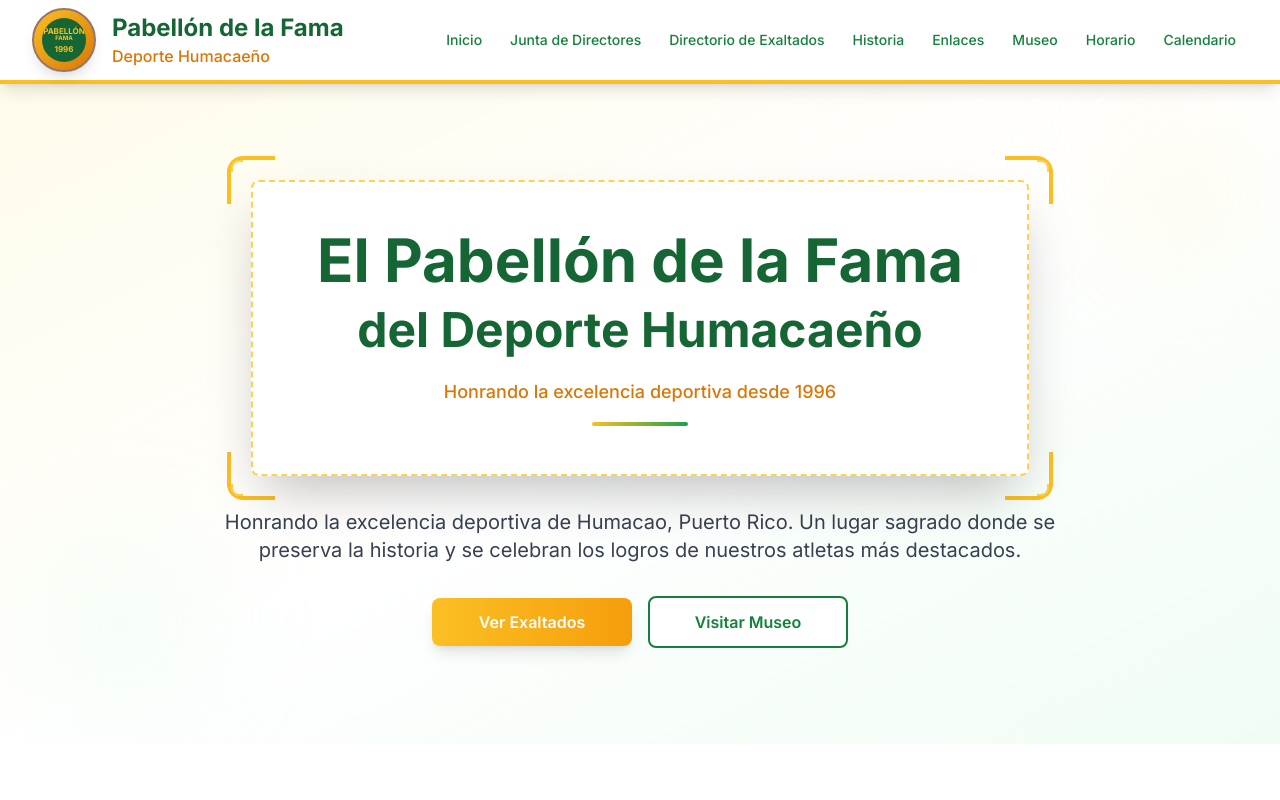
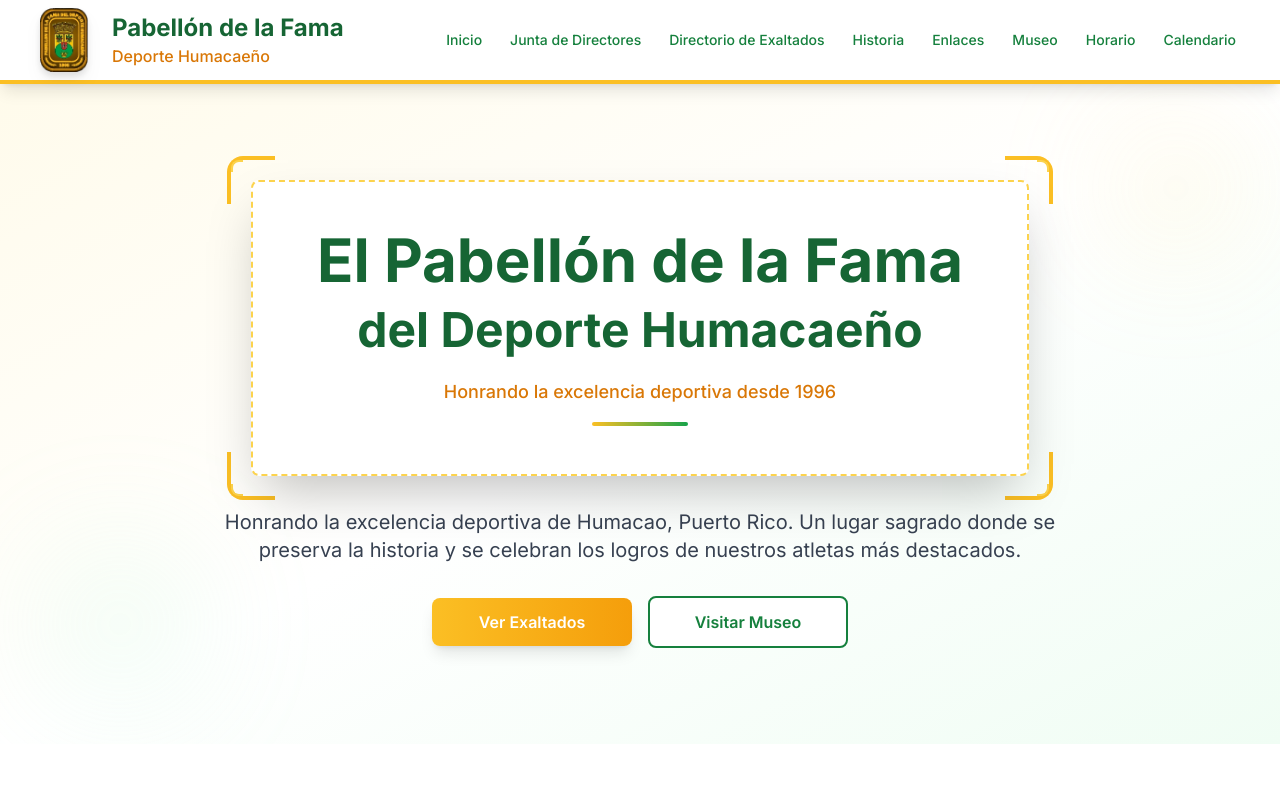
Before and after one commit to temiban013/pabellon-fama, a Next.js app: page / in a window 1280 px wide. Shown: the top 800 px of the page. Built offline with nearby package versions, Linux system fonts and the light colour scheme.

Commit message:
feat: Integración del logo

```diff
--- a/src/components/layout/Footer.tsx
+++ b/src/components/layout/Footer.tsx
@@ -1,4 +1,5 @@
 import Link from "next/link";
+import Image from "next/image";
 
 interface FooterProps {
   className?: string;
@@ -44,10 +45,14 @@ export function Footer({ className = "" }: FooterProps) {
           {/* Logo y descripción */}
           <div className="md:col-span-1">
             <div className="flex items-center space-x-3 mb-4">
-              <div className="w-12 h-12 bg-gradient-to-br from-pabellon-gold-400 to-pabellon-gold-600 rounded-full p-1 border-2 border-pabellon-brown-700">
-                <div className="w-full h-full bg-pabellon-green-800 rounded-full flex items-center justify-center text-pabellon-gold-400 font-bold text-xs">
-                  PFDH
-                </div>
+              <div className="w-12 h-12 flex-shrink-0">
+                <Image
+                  src="/images/pabellon-logo.png"
+                  alt="Pabellón de la Fama del Deporte Humacaeño - Logo Oficial"
+                  width={48}
+                  height={48}
+                  className="w-full h-full object-contain drop-shadow-lg"
+                />
               </div>
               <div>
                 <h3 className="text-lg font-bold text-pabellon-gold-400">
--- a/src/components/layout/Header.tsx
+++ b/src/components/layout/Header.tsx
@@ -2,6 +2,7 @@
 
 import { useState } from "react";
 import Link from "next/link";
+import Image from "next/image";
 import { Bars3Icon, XMarkIcon } from "@heroicons/react/24/outline";
 
 interface NavigationItem {
@@ -34,16 +35,16 @@ export function Header() {
           {/* Logo y título */}
           <Link href="/" className="flex items-center space-x-4 group">
             <div className="relative w-16 h-16">
-              {/* Logo del escudo basado en la imagen */}
-              <div className="w-full h-full bg-gradient-to-br from-pabellon-gold-400 to-pabellon-gold-600 rounded-full p-2 shadow-lg border-2 border-pabellon-brown-700 group-hover:scale-105 transition-transform duration-200">
-                <div className="w-full h-full bg-pabellon-green-800 rounded-full flex items-center justify-center relative overflow-hidden">
-                  {/* Escudo simplificado del logo */}
-                  <div className="text-pabellon-gold-400 font-bold text-xs leading-none text-center">
-                    <div className="text-[8px]">PABELLÓN</div>
-                    <div className="text-[6px]">FAMA</div>
-                    <div className="text-[8px] mt-1">1996</div>
-                  </div>
-                </div>
+              {/* Logo oficial del pabellón */}
+              <div className="w-full h-full group-hover:scale-105 transition-transform duration-200">
+                <Image
+                  src="/images/pabellon-logo.png"
+                  alt="Pabellón de la Fama del Deporte Humacaeño - Logo Oficial"
+                  width={64}
+                  height={64}
+                  className="w-full h-full object-contain drop-shadow-lg"
+                  priority
+                />
               </div>
             </div>
             <div className="hidden sm:block">
```
Also changed, not shown: public/images/pabellon-logo.png (added).
